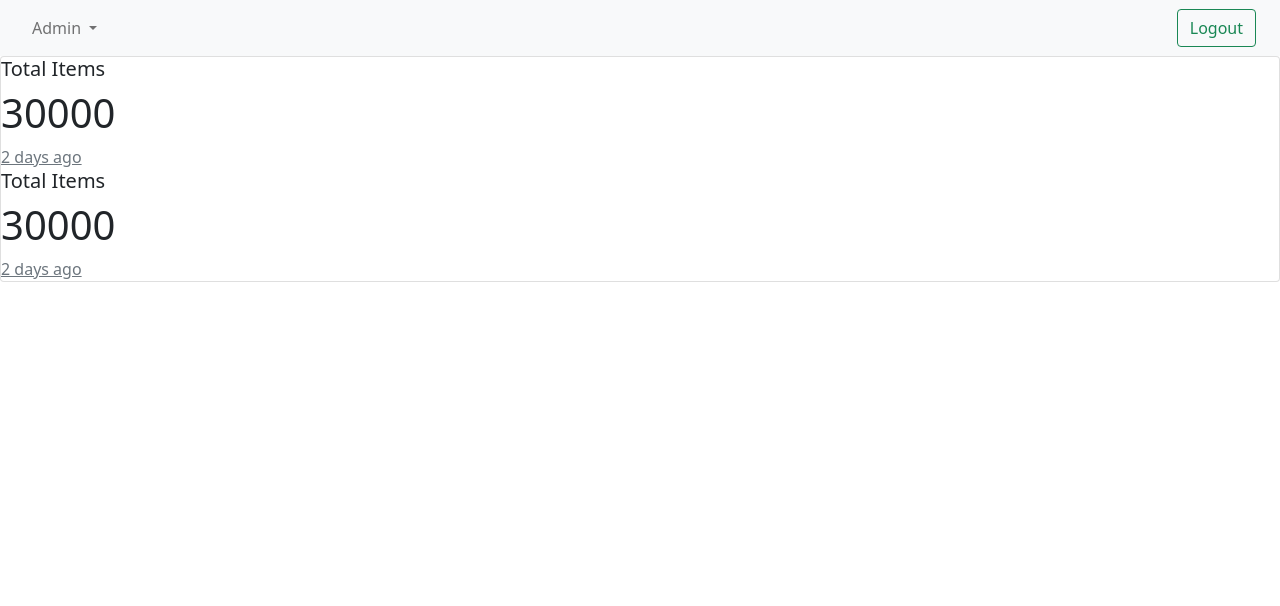
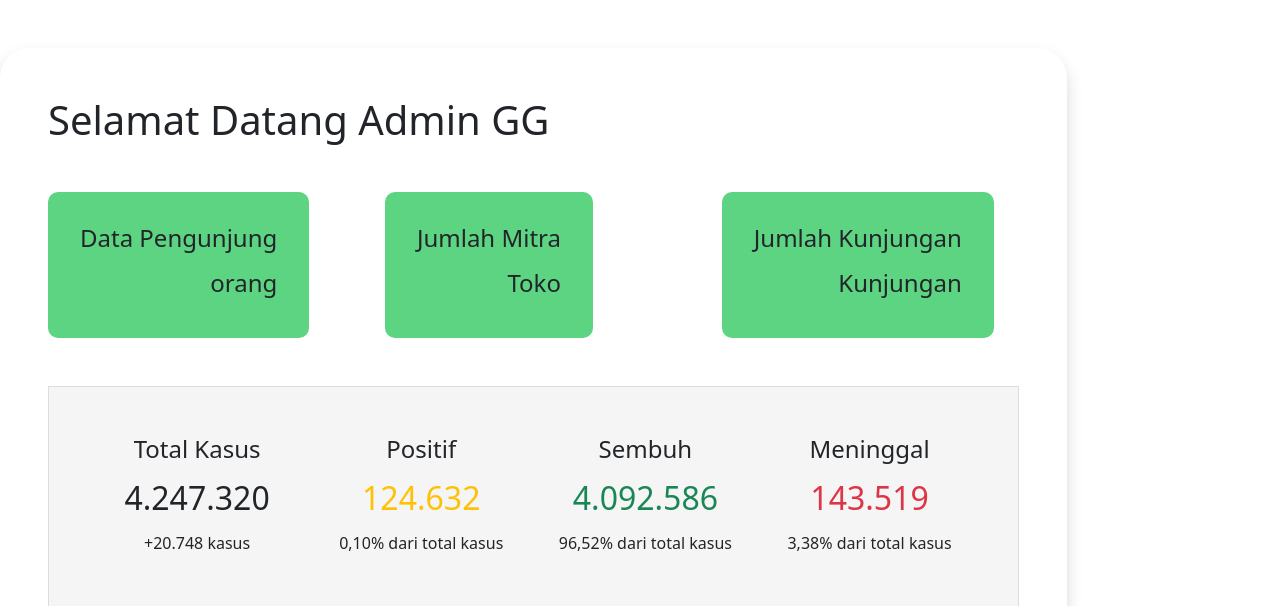
Before and after one commit to gilgmlr/live-stock, a CodeIgniter app: page /live-stock/ in a window 1280 px wide. Shown: the top 606 px of the page. Before the commit the page ends 282 px from the top, so only its background shows below. Run offline with CodeIgniter, Linux system fonts and the light colour scheme; some libraries are stand-ins or nearby versions.

Commit message:
Update dashboard.php

```diff
--- a/application/views/home/dashboard.php
+++ b/application/views/home/dashboard.php
@@ -6,71 +6,84 @@
     <meta name="viewport" content="width=device-width, initial-scale=1">
 
     <!-- Bootstrap CSS -->
-    <link rel="stylesheet" href="<?= base_url() ?>node_modules/bootstrap/dist/css/bootstrap.css">
+    <link rel="stylesheet" href="<?= base_url() ?>node_modules/bootstrap/dist/css/bootstrap.min.css">
     <link rel="stylesheet" href="<?= base_url() ?>assets/css/dashboard.css">
-    <link href="https://cdn.jsdelivr.net/npm/bootstrap@5.0.2/dist/css/bootstrap.min.css" rel="stylesheet" integrity="sha384-EVSTQN3/azprG1Anm3QDgpJLIm9Nao0Yz1ztcQTwFspd3yD65VohhpuuCOmLASjC" crossorigin="anonymous">
 
     <title>Dashboard</title>
   </head>
   <body>
-    <header>
-    <nav class="navbar navbar-expand-lg navbar-light bg-light">
-  <div class="container-fluid">
+  <div class="d-flex pt-5" style="background-color: #FFF !important;">
+    <div class="p-5 col-md-10 shadow mb-5 ml-container" style="border-radius: 30px;">
+        <h1>Selamat Datang <span id="nama">Admin GG</span></h1>
 
-    <div class="collapse navbar-collapse" id="navbarSupportedContent">
-      <ul class="navbar-nav me-auto mb-2 mb-lg-0">
+        <div class="mt-5">
+            <div class="row">
+                <div class="col">
+                    <div class="card" style="background-color:#5DD482; border:none; border-radius: 10px;">
+                        <div class="card-body m-3">
+                            <h4>Data Pengunjung</h4>
+                            <p style="text-align: center; font-size: 76px;"><b></b></p>
+                            <h4 style="text-align: right;"> orang </h4>
+                        </div>
+                    </div>
+                </div>
 
-        <li class="nav-item dropdown">
-          <a class="nav-link dropdown-toggle" href="#" id="navbarDropdown" role="button" data-bs-toggle="dropdown" aria-expanded="false">
-            Admin
-          </a>
-          <ul class="dropdown-menu" aria-labelledby="navbarDropdown">
-            <li><a class="dropdown-item" href="#">User1</a></li>
-            <li><a class="dropdown-item" href="#">User2</a></li>
-            <li><a class="dropdown-item" href="#">User3</a></li>
-          </ul>
-        </li>
-      </ul>
-      <form class="d-flex">
-        <button class="btn btn-outline-success" type="submit">Logout</button>
-      </form>
-    </div>
-  </div>
-</nav>
+                <div class="col ms-3">
+                    <div class="card" style="background-color:#5DD482; border:none; border-radius: 10px;">
+                        <div class="card-body m-3">
+                            <h4>Jumlah Mitra</h4>
+                            <p style="text-align: center; font-size: 76px;"><b></b> </p>
+                            <h4 style="text-align: right;"> Toko </h4>
+                        </div>
+                    </div>
+                </div>
 
-</header>
+                <div class="col ms-3">
+                    <div class="card" style="background-color:#5DD482; border:none; border-radius: 10px;">
+                        <div class="card-body m-3">
+                            <h4>Jumlah Kunjungan</h4>
+                            <p style="text-align: center; font-size: 76px;"><b></b> </p>
+                            <h4 style="text-align: right;"> Kunjungan </h4>
+                        </div>
+                    </div>
+                </div>
+            </div>
 
-
-
-    <div class="card">
-        <div class="col-md5">
-            <div class="row">
-            <h5 class="card-title">Total Items</h5>
-            <h1 class="card-text">30000</h1>
-            <a class="text-muted">2 days ago</a>
+            <div class="mt-5 lato-regular">
+                <div class="col-md-12">
+                    <div class="p-3 bg-body rounded2 p-5" style="border: 1px solid rgb(221, 221, 221); background-color: whitesmoke !important;">
+                        <div class="row ">
+                            <div class="col-md-3 text-center">
+                                <h4>Total Kasus</h4>
+                                <h2 class=" lato-bold mt-3 mb-3" id="totalKasus">4.247.320</h2>
+                                <h6>+20.748 kasus</h6>
+                            </div>
+                            <div class="col-md-3 text-center">
+                                <h4>Positif</h4>
+                                <h2 class="text-warning lato-bold mt-3 mb-3" id="positif">124.632</h2>
+                                <h6>0,10% dari total kasus</h6>
+                            </div>
+                            <div class="col-md-3 text-center">
+                                <h4>Sembuh</h4>
+                                <h2 class="text-success lato-bold mt-3 mb-3" id="sembuh">4.092.586</h2>
+                                <h6>96,52% dari total kasus</h6>
+                            </div>
+                            <div class="col-md-3 text-center">
+                                <h4>Meninggal</h4>
+                                <h2 class="text-danger lato-bold mt-3 mb-3" id="meninggal">143.519</h2>
+                                <h6>3,38% dari total kasus</h6>
+                            </div>
+                            <div class="col-md-12 text-center mt-5">
+                                <img src="assets/image/flag.png ">
+                                <span class="ps-2">Data oleh <a href="">a.com</a>. Diperbarui jam 19:39 pada tanggal 01 Januari 2022</span>
+                            </div>
+                        </div>
+                    </div>
+                </div>
             </div>
         </div>
-        <div class="col-md5">
-            <div class="row">
-            <h5 class="card-title">Total Items</h5>
-            <h1 class="card-text">30000</h1>
-            <a class="text-muted">2 days ago</a>
-            </div>
-        </div>
+    </div>
+</div>
 
-    </div>
-
-
-
-    <!-- Optional JavaScript; choose one of the two! -->
-
-    <!-- Option 1: Bootstrap Bundle with Popper -->
-    <script src="https://cdn.jsdelivr.net/npm/bootstrap@5.0.2/dist/js/bootstrap.bundle.min.js" integrity="sha384-MrcW6ZMFYlzcLA8Nl+NtUVF0sA7MsXsP1UyJoMp4YLEuNSfAP+JcXn/tWtIaxVXM" crossorigin="anonymous"></script>
-
-    <!-- Option 2: Separate Popper and Bootstrap JS -->
-    <!--
-    <script src="https://cdn.jsdelivr.net/npm/@popperjs/core@2.9.2/dist/umd/popper.min.js" integrity="sha384-IQsoLXl5PILFhosVNubq5LC7Qb9DXgDA9i+tQ8Zj3iwWAwPtgFTxbJ8NT4GN1R8p" crossorigin="anonymous"></script>
-    <script src="https://cdn.jsdelivr.net/npm/bootstrap@5.0.2/dist/js/bootstrap.min.js" integrity="sha384-cVKIPhGWiC2Al4u+LWgxfKTRIcfu0JTxR+EQDz/bgldoEyl4H0zUF0QKbrJ0EcQF" crossorigin="anonymous"></script>
-    -->
   </body>
 </html>
```
